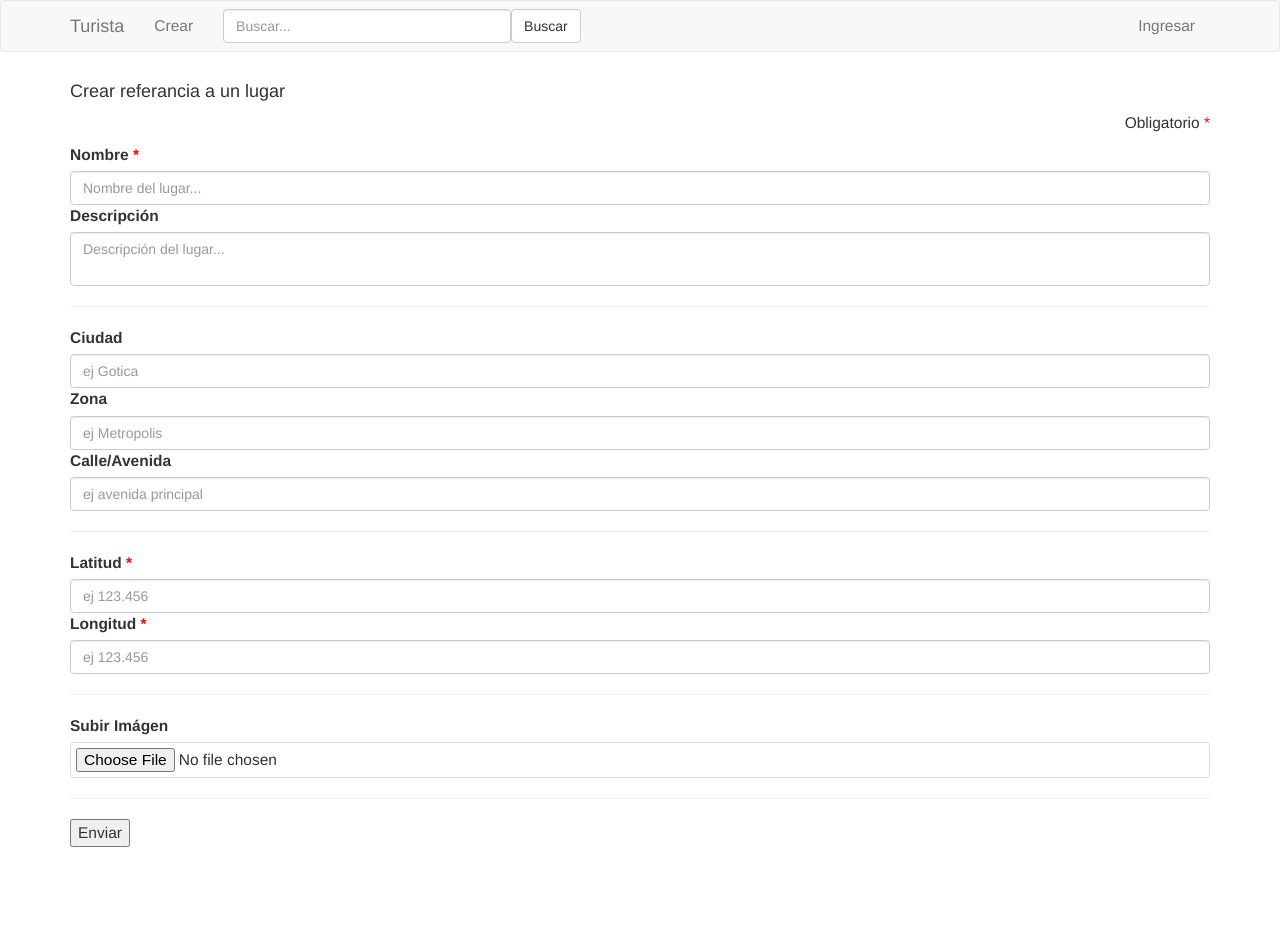
After one commit to kevinick/proyecto-turista, a Node server app: template views/new-place.jade in a window 1280 px wide. The commit adds this page. Run offline with Node 20, Linux system fonts and the light colour scheme; the template is opened without the code that fills it, so the values that code supplies are empty; some libraries are stand-ins or nearby versions.

Commit message:
place form done, triying searach

```diff
--- a/models.js
+++ b/models.js
@@ -47,7 +47,7 @@ var Comment = mongoose.model("Comment", new Schema({
 }));
 
 var Image = mongoose.model("Image", new Schema({
-    path: String,
+    extension: {type: String, required:true},
     owner: {type: Schema.Types.ObjectId, ref:"User", required:true}
 }));
 
--- a/package.json
+++ b/package.json
@@ -18,6 +18,7 @@
   "homepage": "https://github.com/kevinick/proyecto-turista#readme",
   "dependencies": {
     "body-parser": "^1.15.2",
+    "connect-multiparty": "^2.0.0",
     "express": "^4.14.0",
     "jade": "^1.11.0",
     "mongoose": "^4.7.4"
--- a/public/lib/style.css
+++ b/public/lib/style.css
@@ -15,7 +15,21 @@ body {
     background-color: transparent;
 }
 
-.mini {/*
-    height: 300px;
-    margin: 10px;*/
+.red {
+    color: red;
 }
+
+textarea {
+    resize: none;
+}
+
+.right-align {
+    text-align: right;
+}
+
+.control {
+    border: 1px #dbdbdb solid;
+    padding: 5px;
+    width: 100%;
+    border-radius: 4px;
+}
--- a/views/base.jade
+++ b/views/base.jade
@@ -38,12 +38,12 @@ html
                             a(href="/login") Ingresar
 
         mixin putPlaces(places)
-            h4 Sitios Recomendados
             .row
                 for place in places
-                    .col-md-3.col-sm-6
-                        .thumbnail
-                            img(src="/imagenes/image.png" style="width:100%" class="img-responsive")
-                            .caption
-                                p #{place}
+                    a(href="/place/#{place._id}")
+                        .col-md-3.col-sm-6
+                            .thumbnail
+                                img(src="/imagenes/#{place.image}" style="width:100%" class="img-responsive")
+                                .caption
+                                    p #{place.name}
         block content
--- a/views/index.jade
+++ b/views/index.jade
@@ -4,9 +4,9 @@ block content
         .jumbotron.text-center
             #mapa-principal
     .container
-
-        if names
-            +putPlaces(names)
+        h4 Sitios Recomendados
+        if places.length > 0
+            +putPlaces(places)
         else
             - console.log("Sitios recomendados vacio");
 
--- /dev/null
+++ b/views/new-place.jade
@@ -0,0 +1,33 @@
+extends ./base.jade
+block content
+    .container
+        h4 Crear referancia a un lugar
+        .right-align
+            p Obligatorio <span class="red"> *</span>
+        form(action="/new-place/save" method="post" enctype="multipart/form-data")
+            .form-group
+                label(for="name") Nombre <span class="red">*</span>
+                input(type="text" required=true placeholder="Nombre del lugar..." id="name" name="name" class="form-control")
+                label(for="description")  Descripción
+                textarea(placeholder="Descripción del lugar..." class="form-control" id="description" name="description")
+            hr
+            .form-group
+                label(for="city") Ciudad
+                input(type="text" placeholder="ej Gotica" class="form-control" id="city" name="city")
+                label(for="zone") Zona
+                input(type="text" placeholder="ej Metropolis" class="form-control" id="zone" name="zone")
+                label(for="street") Calle/Avenida
+                input(type="text" placeholder="ej avenida principal" class="form-control" id="street" name="street")
+            hr
+            .form-group
+                label(for="latitude") Latitud <span class="red">*</span>
+                input(type="number" required=true placeholder="ej 123.456" id="latitude" name="latitude" class="form-control" step="any")
+                label(for="longitude") Longitud <span class="red">*</span>
+                input(type="number" required=true placeholder="ej 123.456" id="longitude" name="longitude" class="form-control" step="any")
+            hr
+            .form-group
+                label(for="file") Subir Imágen
+                input(type="file" id="file" name="file" class="control" accept="image/*")
+            hr
+
+            input(type="submit" value="Enviar")
```
Also changed, not shown: app.js (+90 -5 lines), views/save.jade (added, +9 -0 lines), views/search.jade (added, +8 -0 lines).
